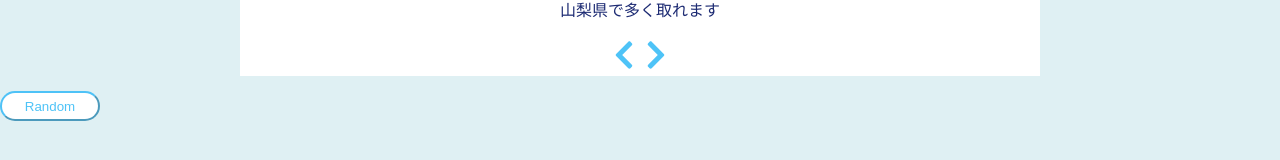
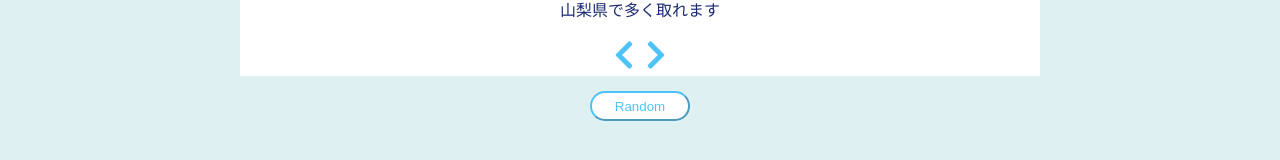
Before and after one commit to r-shirasu/carousel_React_practice, a React (Create React App) app: page / in a window 1280 px wide. Shown: the part 600-760 px from the top of the page. Built offline with nearby package versions, Linux system fonts and the light colour scheme.

Commit message:
randomButtonのCSS修正

```diff
--- a/src/Fruits.js
+++ b/src/Fruits.js
@@ -49,9 +49,11 @@ export const Fruits = () => {
           </button>
         </div>
       </div>
-      <button className="random-btn" onClick={randomEvent}>
-        Random
-      </button>
+      <div className="randombutton-container">
+        <button className="random-btn" onClick={randomEvent}>
+          Random
+        </button>
+      </div>
     </>
   );
 };
--- a/src/Fruits.scss
+++ b/src/Fruits.scss
@@ -34,3 +34,21 @@ p#info {
   text-align: center;
   color: #1d2b73;
 }
+
+.randombutton-container {
+  width: 100px;
+  margin: auto;
+}
+
+.random-btn {
+  width: 100px;
+  height: 30px;
+  margin-top: 15px;
+  margin-bottom: 15px;
+  text-align: center;
+  border-radius: 100px;
+  border-color: #03a9f4b3;
+  color: #03a9f4b3;
+  background-color: white;
+  cursor: pointer;
+}
```
